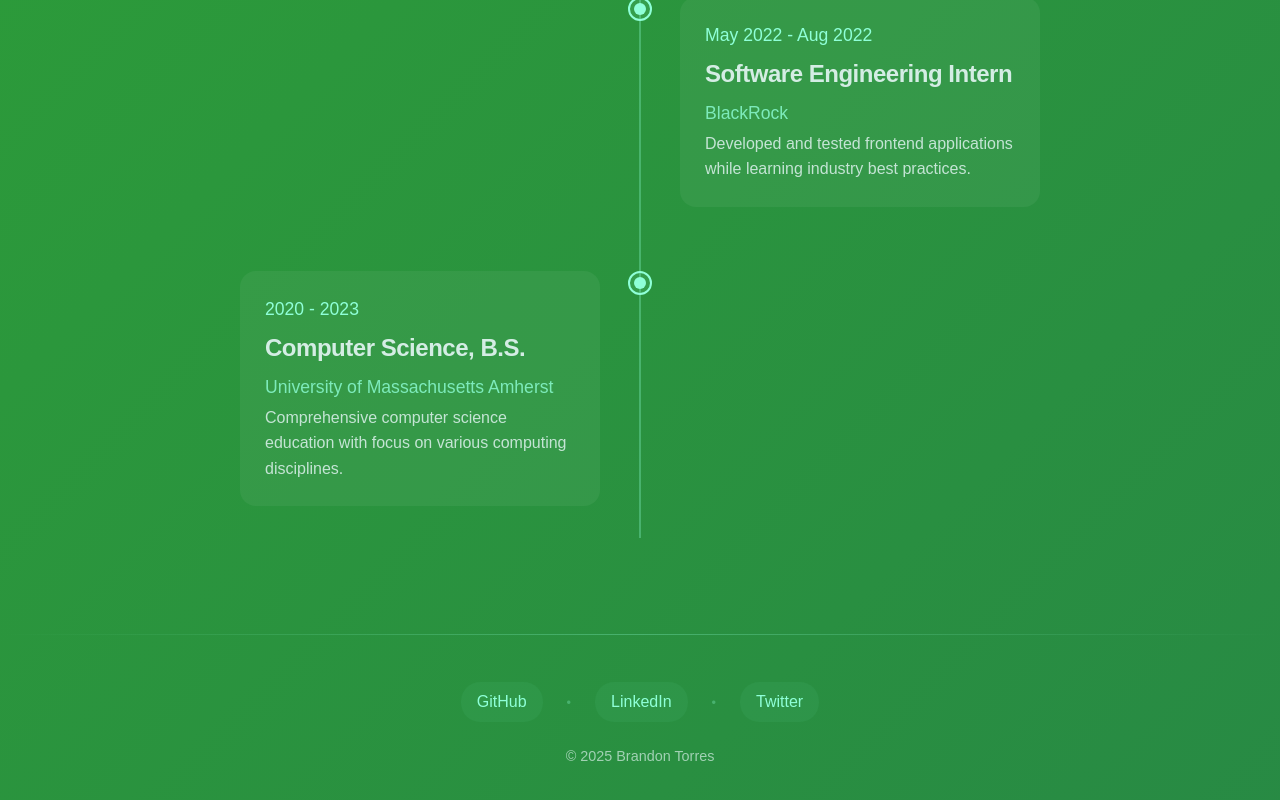
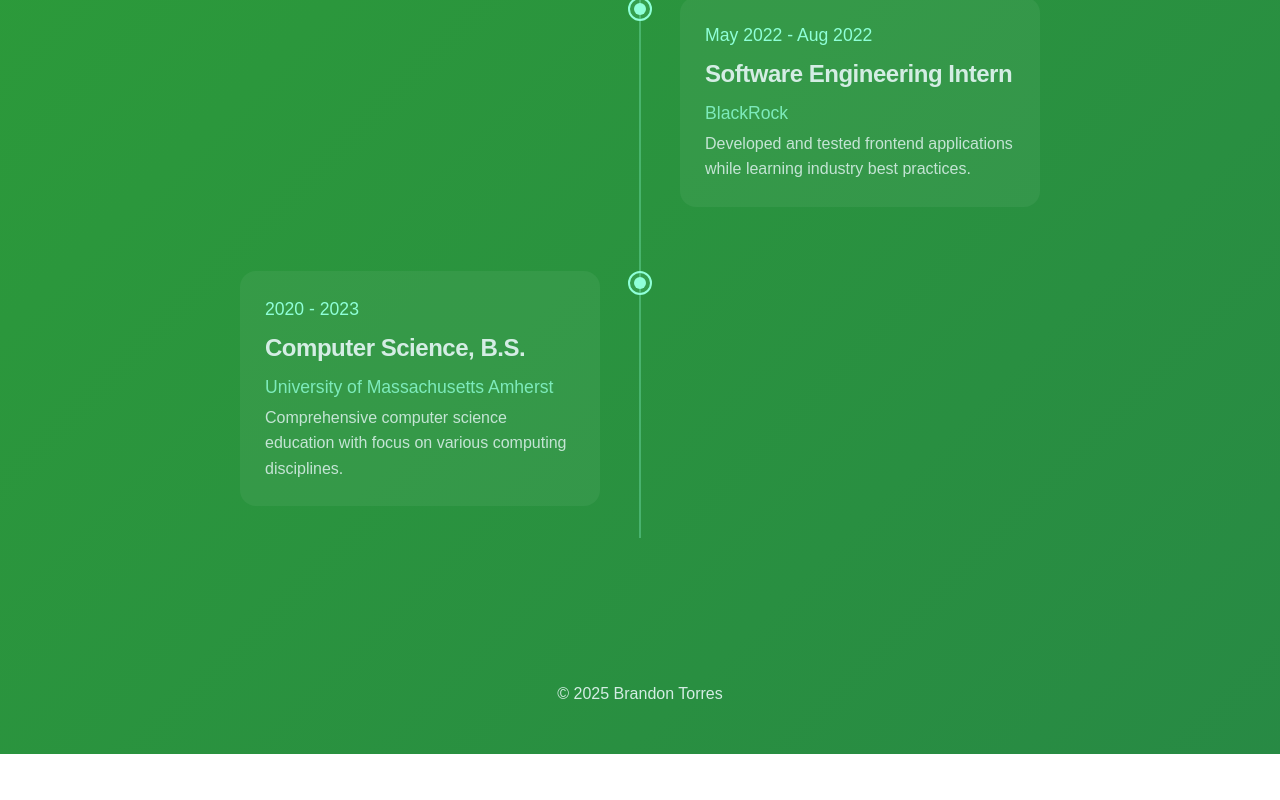
Before and after one commit to TorresUI/personal-site, a Next.js app: page / in a window 1280 px wide. Shown: the part 2058-2858 px from the top of the page. After the commit the page ends 2812 px from the top, so only its background shows below. Built offline with nearby package versions, Linux system fonts and the light colour scheme; a web font is replaced by a local one.

Commit message:
cleaned up footer

```diff
--- a/src/components/Footer.module.css
+++ b/src/components/Footer.module.css
@@ -4,79 +4,7 @@
   margin-top: auto;
   position: relative;
   overflow: hidden;
-}
-
-.footer::before {
-  content: "";
-  position: absolute;
-  top: 0;
-  left: 0;
-  right: 0;
-  height: 1px;
-  background: linear-gradient(
-    90deg,
-    transparent,
-    var(--color-primary),
-    transparent
-  );
-  opacity: 0.3;
-}
-
-.content {
-  max-width: 800px;
-  margin: 0 auto;
   display: flex;
   flex-direction: column;
   align-items: center;
-  gap: 1.5rem;
-  padding: 0 2rem;
 }
-
-.copyright {
-  color: var(--color-secondary);
-  font-size: 0.9rem;
-  opacity: 0.7;
-  text-align: center;
-}
-
-.social {
-  display: flex;
-  align-items: center;
-  gap: 1.5rem;
-}
-
-.socialLink {
-  color: var(--color-primary);
-  text-decoration: none;
-  transition: all 0.2s ease;
-  font-size: 1rem;
-  padding: 0.5rem 1rem;
-  border-radius: 1.2rem;
-  background: rgba(143, 255, 216, 0.05);
-}
-
-.socialLink:hover {
-  background: rgba(143, 255, 216, 0.1);
-  transform: translateY(-2px);
-}
-
-.divider {
-  color: var(--color-primary);
-  opacity: 0.3;
-  font-size: 0.8rem;
-}
-
-@media (max-width: 768px) {
-  .footer {
-    padding: 2rem 0;
-  }
-
-  .social {
-    gap: 1rem;
-  }
-
-  .socialLink {
-    font-size: 0.9rem;
-    padding: 0.4rem 0.8rem;
-  }
-}
--- a/src/components/Footer.tsx
+++ b/src/components/Footer.tsx
@@ -2,40 +2,6 @@ import styles from "./Footer.module.css";
 
 export default function Footer() {
   return (
-    <footer className={styles.footer}>
-      <div className={styles.content}>
-        <div className={styles.social}>
-          <a
-            href="https://github.com/yourusername"
-            target="_blank"
-            rel="noopener noreferrer"
-            className={styles.socialLink}
-          >
-            GitHub
-          </a>
-          <span className={styles.divider}>•</span>
-          <a
-            href="https://linkedin.com/in/yourusername"
-            target="_blank"
-            rel="noopener noreferrer"
-            className={styles.socialLink}
-          >
-            LinkedIn
-          </a>
-          <span className={styles.divider}>•</span>
-          <a
-            href="https://twitter.com/yourusername"
-            target="_blank"
-            rel="noopener noreferrer"
-            className={styles.socialLink}
-          >
-            Twitter
-          </a>
-        </div>
-        <p className={styles.copyright}>
-          © {new Date().getFullYear()} Brandon Torres
-        </p>
-      </div>
-    </footer>
+    <footer className={styles.footer}>© 2025 Brandon Torres</footer>
   );
 }
--- a/src/components/Header.module.css
+++ b/src/components/Header.module.css
@@ -1,6 +1,6 @@
-.nav {
+.navContainer {
   position: fixed;
-  top: 0.5rem;
+  top: 1rem;
   left: 50%;
   transform: translateX(-50%);
   z-index: 9999;
--- a/src/components/Header.tsx
+++ b/src/components/Header.tsx
@@ -14,7 +14,7 @@ export default function Header() {
   ];
 
   return (
-    <nav className={styles.nav}>
+    <nav className={styles.navContainer}>
         <div className={styles.navLinks}>
           {navItems.map(({ href, label }) => (
             <Link
```
